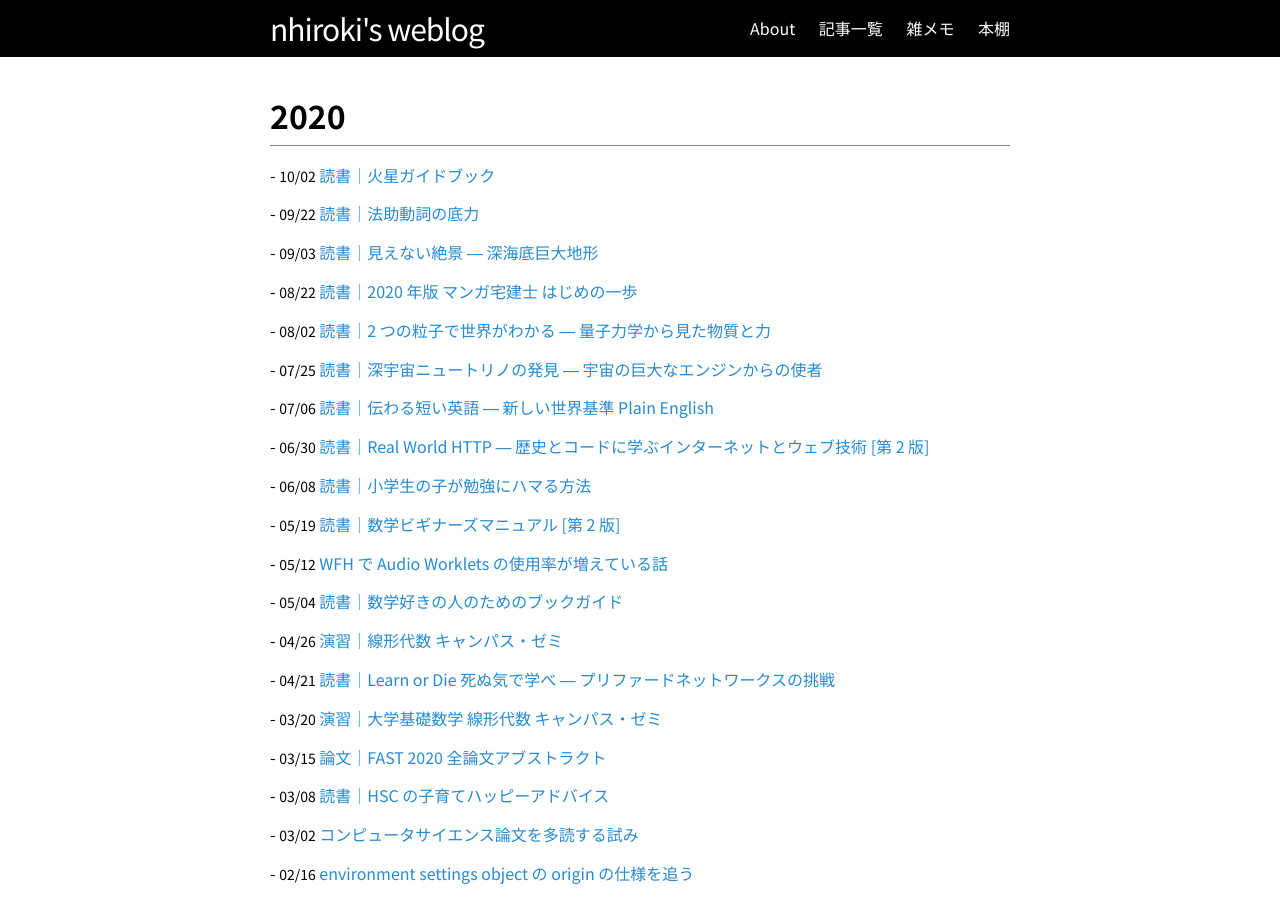
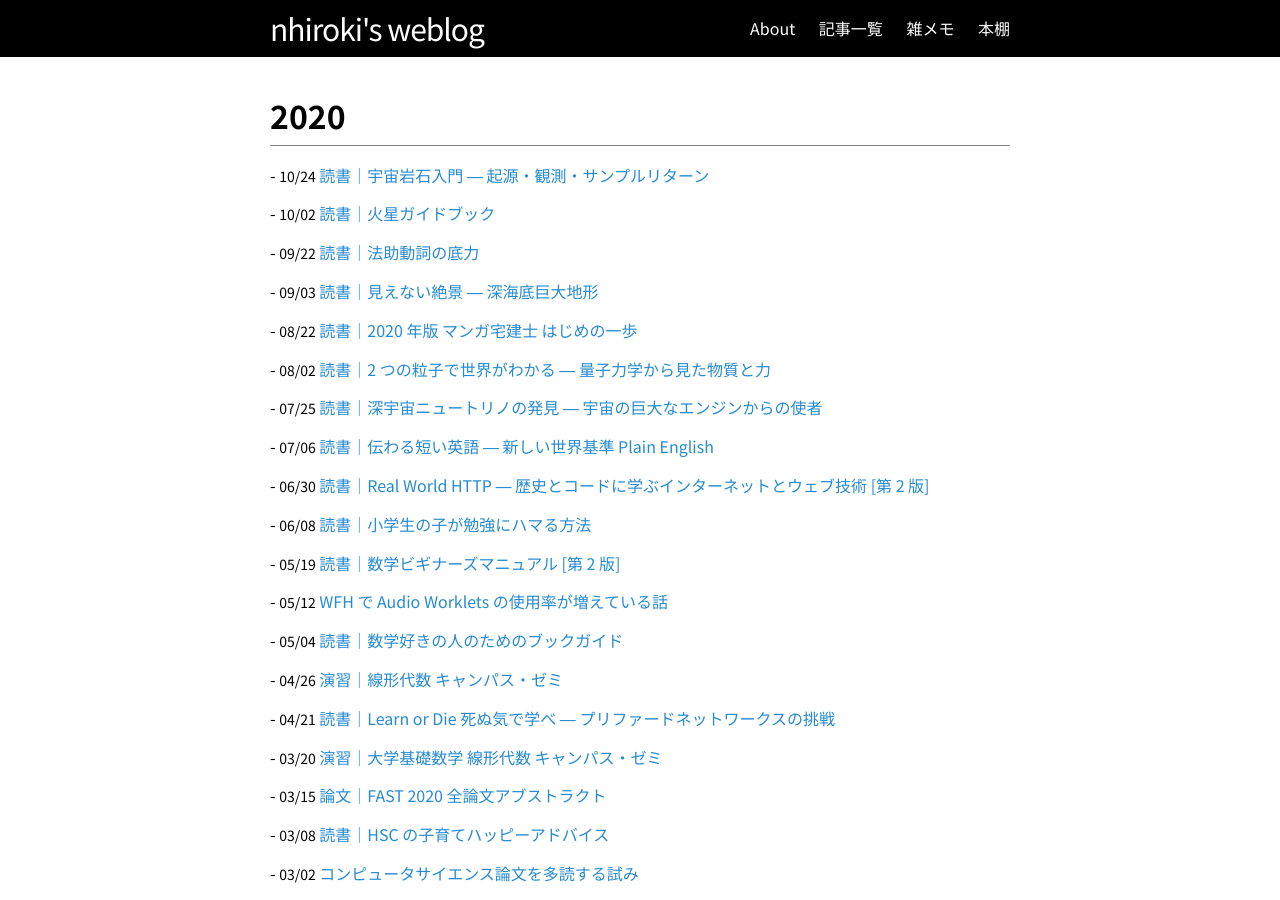
Before and after one commit to nhiroki/nhiroki.github.io, a Jekyll site: the page built from index.html, in a window 1280 px wide and 900 px high. Built offline with Jekyll 4.4.1, drawn with Linux system fonts in a browser that asks for light colours; some of the changed lines change nothing that is shown.

Commit message:
Publish a new article

```diff
--- /dev/null
+++ b/_posts/2020-10-24-book-introduction-to-planetary-materials-sciences.md
@@ -0,0 +1,135 @@
+---
+layout: post
+title: "読書｜宇宙岩石入門 ― 起源・観測・サンプルリターン"
+date: 2020-10-24 00:00:00 +09:00
+tags: book
+image: /images/book-introduction-to-planetary-materials-sciences.webp
+---
+
+『宇宙岩石入門 ― 起源・観測・サンプルリターン』の読書メモです。日経サイエンス 2020 年 11 月号の新刊 Guide で紹介されているのを見て買いました。来月受験する天文宇宙検定に対する備えと、以前『[見えない絶景 ― 深海底巨大地形](/2020/09/03/book-huge-landforms-in-deep-sea)』を読んで地球を構成する岩石やその起源である太陽系の成り立ちについて興味が湧いたことが読み始めた理由です。
+
+![表紙](/images/book-introduction-to-planetary-materials-sciences.webp)
+
+# 読書メモ
+
+[Twitter でのメモ書き](https://twitter.com/nhiroki_/status/1313168931796910080)
+
+## Part 1　宇宙の岩石の起源 ― 太陽系創造と岩石型惑星
+
+**第 1 章　宇宙の歴史 ― ビッグバンから太陽系創造まで**
+
+- インフレーションとビッグバン、ドップラー効果と赤方偏移による速度推定、恒星進化と元素生成 (pp チェイン、CNO サイクル、炭素・酸素・ケイ素燃焼過程、s 過程、r 過程)、オニオンシェル構造、太陽系生成モデル、など。太陽系生成モデルの話は、原始惑星系円盤の形成から主系列星になるまで、巨大ガス惑星と小惑星の形成 (ニースモデル、グランドタックモデル)、ホットジュピター問題、など。
+- 小惑星帯が現在の位置にあり、太陽系にホットジュピターが存在せず、後期重爆撃で大量の隕石が降り注いだのは木星や土星の移動によって一掃されたからと考えられているのか。図 1.8 のニースモデルとグランドタックモデルの融合モデルの図が分かりやすい。
+- 自分が太陽系形成モデルを全然理解していなかったことが分かった。時間をかけてじっくり理解したいな。
+
+**第 2 章　太陽系の岩石惑星 ― 太陽と地球型惑星**
+
+- 太陽・水星・金星の今までの探査機観測の歴史と各惑星のデータや特徴など。隕石かどうかの判定は、隕石の難揮発性元素の元素存在度を太陽のそれと比べることで簡単に分かるらしい。
+- ベピ・コロンボに限らず日本が絡んでる探査計画はあんまり知られてなさそう。自分は JAXA のツイッターアカウントもしくは天文系のニュースページで知った。
+
+> "ベピ・コロンボについて知っている人は日本では専門家以外にはほとんどいないのではないでしょうか" ― p.30
+
+- 硫化物に入りやすい元素を「親銅元素」と呼ぶのか。親硫元素じゃないのね (p.55)
+
+**第 3 章　月 ― 月の成因と岩石学**
+
+- ジャイアントインパクトによる月の形成、レイトベニアによる地球マントルへのコンドライトの追加、月の岩石年代、など。
+- レイトベニア知らなかった。強親鉄元素が地球マントルに過剰にある理由を説明する仮説らしい。月の岩石年代の話は岩石学に関する基礎知識がないせいで目が滑る・・・。
+- 地球と月の形成史を描いた図 3.1 が分かりやすい。
+
+**第 4 章　火星 ― 最も生命の可能性が高い惑星**
+
+- 火星探査機の歴史、火星の特徴、火星の衛星に関する短い解説 (5 ページ)。
+- 火星については最近『[火星ガイドブック](https://nhiroki.jp/2020/10/02/book-mars-guidebook)』を読んだのでそこそこ分かる。
+
+## Part 2　岩石の基礎知識 ― 鉱物学と地球科学
+
+**第 5 章　鉱物学の基礎 ― 岩石は鉱物からできている**
+
+- 固溶体と相図、酸素数によるケイ酸塩の固溶体の分類 (カンラン石・輝石・長石)、火成岩 (火山岩と深成岩)、など。
+- 酸素数が 4 つだとカンラン石、6 つだと輝石、8 つだと長石になる。カンラン石 (ペリドット) はマントルの主な構成岩石。
+
+**第 6 章　地球科学の基礎 ― 元素の特徴を用いた学問**
+
+- 元素の性質による分類 (親鉄元素・親銅元素・親石元素・親気元素)、希土類元素、適合元素と不適合元素 (造岩鉱物に入りにくい元素)、年代測定法、など。
+- 後半の年代測定の話は今の自分にはだいぶ難しく全然理解できていない。
+
+## Part 3　宇宙をめぐる岩石たち ― 隕石と小惑星
+
+**第 7 章　隕石 ― 小惑星のかけら**
+
+- 世界各地に飛来した隕石、南極に飛来した隕石、各惑星起源の隕石、などを紹介した章。
+- 惑星や小惑星に探査機を飛ばして元素組成を調べることで今まで地球に落下してきた隕石の起源を特定することができ、サンプルリターンせずとも手元に既にある隕石から色々なことが分かるようになる。なるほどー、この視点はなかった。もちろんサンプルを直接持って帰ってくる方がもっと色々分かる。
+- 今年習志野市に落ちた隕石は「習志野隕石」と呼ばれてるけど、これも命名規約上は郵便局名から取られているのかな？
+
+> "隕石の命名は、最も大きな破片が落下した地点を受け持つ郵便局の名前がつけられることになっています" ― p.77
+
+- 日本は世界第二位の隕石保有国らしい。
+
+> "南極大陸の特定の場所（基本的には山脈のふもと）に隕石が集積するシステムが明らかになり、現在まで1万6700個（極地研より）の隕石を発見・回収した結果、日本は世界で二番目に多くの隕石を保有する国となった"
+>
+> ― [隕石#日本の保有する隕石 - Wikipedia](https://ja.wikipedia.org/wiki/%E9%9A%95%E7%9F%B3#%E6%97%A5%E6%9C%AC%E3%81%AE%E4%BF%9D%E6%9C%89%E3%81%99%E3%82%8B%E9%9A%95%E7%9F%B3)
+
+- [南極隕石ラボラトリー](http://yamato.nipr.ac.jp/)というものが設置されているらしい。
+
+**第 8 章　隕石の分類・隕石よもやま話**
+
+- 隕石の大分類 (鉄隕石・石鉄隕石・石質隕石) と小分類 (エイコンドライト・コンドライトなど)、隕石の命名法、隕石の値段、など。
+
+**第 9 章　小惑星の分類 ― スペクトル分類法と固有軌道要素分類法**
+
+-  小惑星と彗星の区別、小惑星の番号と命名法、小惑星の赤外線反射スペクトル、小惑星の分類 (アルベドやスペクトルによる分類・固有軌道要素による分類) など。
+- 小惑星のなんちゃら族は固有軌道要素 (軌道長半径・離心率・軌道傾斜角など) の類似性によって決まる。
+
+**第 10 章　小惑星の写真集 ― 探査機による観測と写真**
+
+- 今までに近傍で撮影された小惑星の写真の紹介とそれらの大きさ比較。
+- [ラブルパイル天体](https://ja.wikipedia.org/wiki/%E3%83%A9%E3%83%96%E3%83%AB%E3%83%91%E3%82%A4%E3%83%AB%E5%A4%A9%E4%BD%93)：破砕した岩石が集まってできた天体 (イトカワなど)。
+- [YORP 効果](https://ja.wikipedia.org/wiki/%E3%83%A4%E3%83%AB%E3%82%B3%E3%83%95%E3%82%B9%E3%82%AD%E3%83%BC%E3%83%BB%E3%82%AA%E3%82%AD%E3%83%BC%E3%83%95%E3%83%BB%E3%83%A9%E3%82%B8%E3%82%A8%E3%83%95%E3%82%B9%E3%82%AD%E3%83%BC%E3%83%BB%E3%83%91%E3%83%80%E3%83%83%E3%82%AF%E5%8A%B9%E6%9E%9C)：ひずんだ形状を持ち自転している天体 (小惑星など) が、太陽から受ける光の圧力と天体表面からの熱放射のバランスが場所によって異なるために自転速度が変化する効果。
+
+**第 11 章　宇宙望遠鏡 ― 地球外からの宇宙の観測**
+
+- ハッブル宇宙望遠鏡、チャンドラ X 線観測衛星、すピッツァ宇宙望遠鏡、広域赤外線探査衛星 (WISE)、ひとみ X 線天文衛星の紹介。
+
+## Part 4　宇宙の岩石を取りに行く ― サンプルリターンの歴史と未来
+
+**第 12 章　月試料サンプルリターン ― 無人・友人月探査機とサンプルリターン**
+
+- ルナ計画・サーベイヤー計画・アポロ計画の話と近年の月無人探査機の話。
+
+**第 13 章　彗星・太陽風サンプルリターン ― スターダスト計画とジェネシス計画**
+
+- スターダスト計画は彗星のコマ物質と宇宙塵のサンプルリターン、ジェネシス計画は太陽風物質のサンプルリターンを行った。
+- はやぶさのサンプル採取のための弾丸発射が失敗したのにはこんな理由があったのか・・・
+
+> "弾丸発射失敗の原因がプログラムのミスだったことが正式に公表された。個々のプログラムにバグは無かったが、プログラムから別のプログラムにデータを受け渡す際の真偽の解釈が逆という、パラメータ設定の人為的なミスがあり、システム全体としては問題があった"
+>
+> ― [はやぶさ (探査機)  - Wikipedia](https://ja.wikipedia.org/wiki/%E3%81%AF%E3%82%84%E3%81%B6%E3%81%95_(%E6%8E%A2%E6%9F%BB%E6%A9%9F))
+
+**第 14 章　S 型小惑星サンプルリターン ― はやぶさ**
+
+- はやぶさの概要、探査機の搭載機器、試料回収の実際の流れ、イトカワの特徴と形成過程、など。
+
+**第 15 章　C 型小惑星サンプルリターン ― はやぶさ 2**
+
+- はやぶさ 2 の概要、探査機の搭載機器、試料回収の実際の流れ、リュウグウの特徴と形成過程、など。
+
+**第 16 章　B 型小惑星サンプルリターン ― オシリス・レックス**
+
+- 計画概要、探査機の搭載機器、小惑星ベンヌの特徴、科学的な成果 (YORP 効果の実証、地球への衝突確率) など。オシリス・レックスはプロジェクト名の頭文字を組み合わせた名前らしい。
+- オシリス・レックスの最初の試料回収はちょうどこの本を読み終わる頃に行われたようで、無事に回収できたみたい。その時の動画が公開されていて、着地とサンプルが舞い上がる様子が鮮明に映されている。
+
+<iframe width="560" height="315" src="https://www.youtube-nocookie.com/embed/LJBv4reH9IU" frameborder="0" allow="accelerometer; autoplay; clipboard-write; encrypted-media; gyroscope; picture-in-picture" allowfullscreen></iframe>
+
+- 小惑星ベンヌの様子はこの動画が分かりやすい。大きな岩石がゴロゴロしていることがよく分かる。
+
+<iframe width="560" height="315" src="https://www.youtube-nocookie.com/embed/j_hSNBmpuqY" frameborder="0" allow="accelerometer; autoplay; clipboard-write; encrypted-media; gyroscope; picture-in-picture" allowfullscreen></iframe>
+
+**第 17 章　今後のサンプルリターン計画**
+
+- NASA/ESA による火星サンプルリターン計画、JAXA による火星衛星サンプルリターン計画、NASA による M 型小惑星サイキの探査計画について。
+- サイキはニッケル鉄がむき出しの小惑星らしい。金属に穴を開けるのは難しいため、サンプルリターンではなく探査機による調査になるそう。
+
+## 終章　生命の可能性のある惑星・衛星 ― 液体の水さえあれば
+
+-  太陽系において液体の水がある可能性がある火星・エウロパ・ガニメデ・エンケラドゥスの紹介。
--- a/books.md
+++ b/books.md
@@ -1,7 +1,7 @@
 ---
 layout: page
 title: 本棚
-date: 2020/10/02
+date: 2020/10/24
 permalink: /books/
 ---
 
@@ -278,6 +278,7 @@ permalink: /books/
 - ([途中](https://twitter.com/nhiroki_/status/1159146915491012609)) トコトンやさしいモータの本
 - ([途中](https://twitter.com/nhiroki_/status/1213117156205850631)) 弱点克服 大学生の線形代数 改訂版
 
+- ([2020](/2020/10/24/book-introduction-to-planetary-materials-sciences)) 宇宙岩石入門 ― 起源・観測・サンプルリターン
 - ([2020](/2020/10/02/book-mars-guidebook)) 火星ガイドブック
 - ([2020](/2020/09/03/book-huge-landforms-in-deep-sea)) 見えない絶景 ― 深海底巨大地形
 - ([2020](/2020/08/02/book-boson-and-fermion)) 2 つの粒子で世界がわかる ― 量子力学から見た物質と力
```
Also changed, not shown: images/book-introduction-to-planetary-materials-sciences.webp (added).
